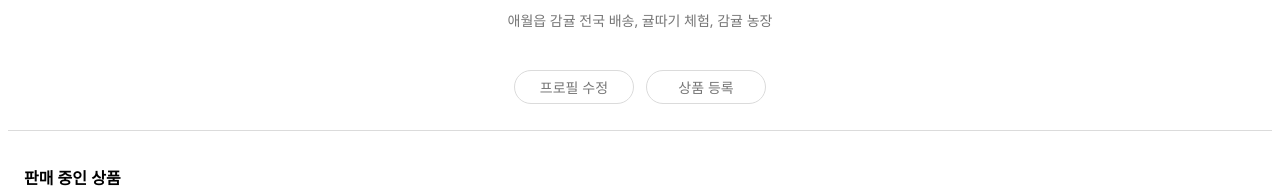
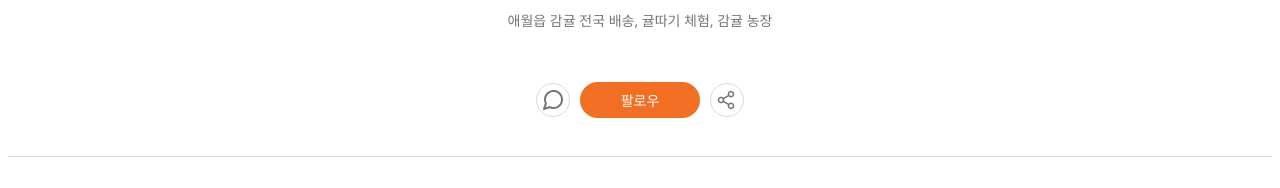
Before and after one commit to yoongwangseok/teamproject, a React (Vite) app: page /gamgyul-social-market/profile in a window 1280 px wide. Shown: the part 287-475 px from the top of the page. Built offline with nearby package versions, Linux system fonts and the light colour scheme.

Commit message:
기본css만 완성..

```diff
--- a/src/components/Profile/yourView/YourProfileActions.module.css
+++ b/src/components/Profile/yourView/YourProfileActions.module.css
@@ -2,31 +2,32 @@
   display: flex;
   justify-content: center;
   align-items: center;
-  gap: 1rem;
-  padding: 1.2rem 0;
+  gap: 10px;
+  padding: 12px 0;
+  margin-bottom: 26px;
 }
 
 .iconButton {
-  width: 3.4rem;
-  height: 3.4rem;
+  display: flex;
+  justify-content: center;
+  align-items: center;
+  width: 34px;
+  height: 34px;
   padding: 0;
-  border: 0.1rem solid #dbdbdb;
+  border: 1px solid #dbdbdb;
   border-radius: 50%;
   background-color: #fff;
   cursor: pointer;
-  display: flex;
-  justify-content: center;
-  align-items: center;
 }
 
 .followButton {
-  width: 12rem;
-  padding: 0.8rem 0;
+  width: 120px;
+  padding: 8px 0;
   border: none;
-  border-radius: 3rem;
+  border-radius: 30px;
   background-color: #f26e22;
   color: #fff;
-  font-size: 1.4rem;
+  font-size: 14px;
   font-weight: 500;
   cursor: pointer;
 }
--- a/src/pages/Profile/ProfilePage.jsx
+++ b/src/pages/Profile/ProfilePage.jsx
@@ -2,7 +2,9 @@ import MyView from '../../components/Profile/myView/MyView';
 import YourView from '../../components/Profile/yourView/YourView';
 
 function ProfilePage() {
-  const isMyProfile = true; // true로 바꾸면 MyView가 보입니다.
+  const isMyProfile = false;
+  // true로 바꾸면 MyView
+  // false로 바꾸면 yourView
   return <>{isMyProfile ? <MyView /> : <YourView />}</>;
 }
 export default ProfilePage;
```
